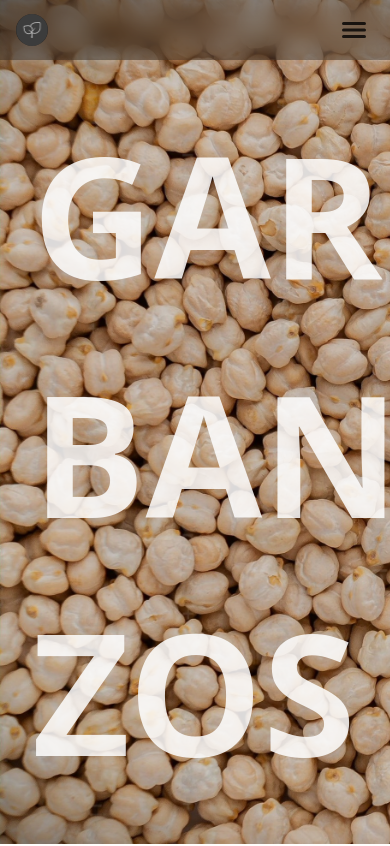
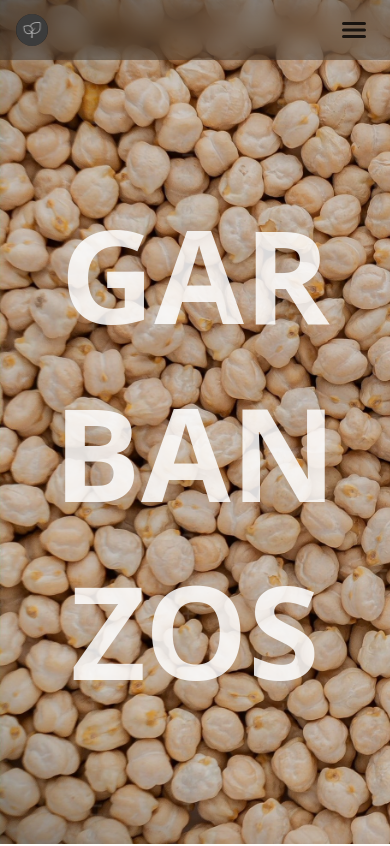
Before and after one commit to LechuMamais/LentejasLandingPage, a React (Vite) app: page / in a window 390 px wide. Shown: the top 846 px of the page. Built offline with nearby package versions, Linux system fonts and the light colour scheme; a web font is replaced by a local one.

Commit message:
UPDATE: Carousel Slides fit to the screen width

```diff
--- a/src/components/Carousel.jsx
+++ b/src/components/Carousel.jsx
@@ -38,18 +38,33 @@ function Carousel() {
               {slide.text.join("")}
             </p>
 
-            <div className="flex flex-col flex-start pl-[32px] gap-0 h-full justify-evenly lg:hidden leading-none">
-              {slide.text.map((sil, index) => (
+            <div className="flex flex-col flex-start pl-[0px] w-full h-full justify-center gap-12 lg:hidden leading-none">
+              {slide.text.map(
+                (sil, index) => (
+                  console.log(slide.text.join("")),
+                  (
                     <p
                       className="text-secondary opacity-85 font-bold"
                       key={index}
                       style={{
-                    fontSize: `${CarouselTextFontSizeCalculator(slide.text)}px`,
+                        fontSize: `${CarouselTextFontSizeCalculator(
+                          slide.text
+                        )}px`,
+                        textAlign: `${
+                          slide.text.join("") == "GARBANZOS"
+                            ? "center"
+                            : "start"
+                        }`,
+                        marginLeft: `${
+                          slide.text.join("") == "GARBANZOS" ? "0" : "32px"
+                        }`,
                       }}
                     >
                       {sil}
                     </p>
-              ))}
+                  )
+                )
+              )}
             </div>
           </section>
         </SwiperSlide>
--- a/src/utils/carouselFontSizeCalculator.js
+++ b/src/utils/carouselFontSizeCalculator.js
@@ -1,12 +1,14 @@
 import { getViewPortHeight, getViewPortWidth } from "./viewportWidthHeight";
 
 export const CarouselTextFontSizeCalculator = (text, corrector = 1.3) => {
-    const breakValue = 3.5;
+    const breakValue = 5.5;
+
     let fontValue =
         (getViewPortWidth() / Math.max(text.length)) * corrector;
+
     let cociente = getViewPortHeight() / fontValue;
 
-    return cociente < breakValue
+    return cociente < breakValue * corrector
         ? CarouselTextFontSizeCalculator(text, corrector - 0.1)
         : fontValue;
 };
```
Lines whose indentation alone changed are shown as unchanged.
